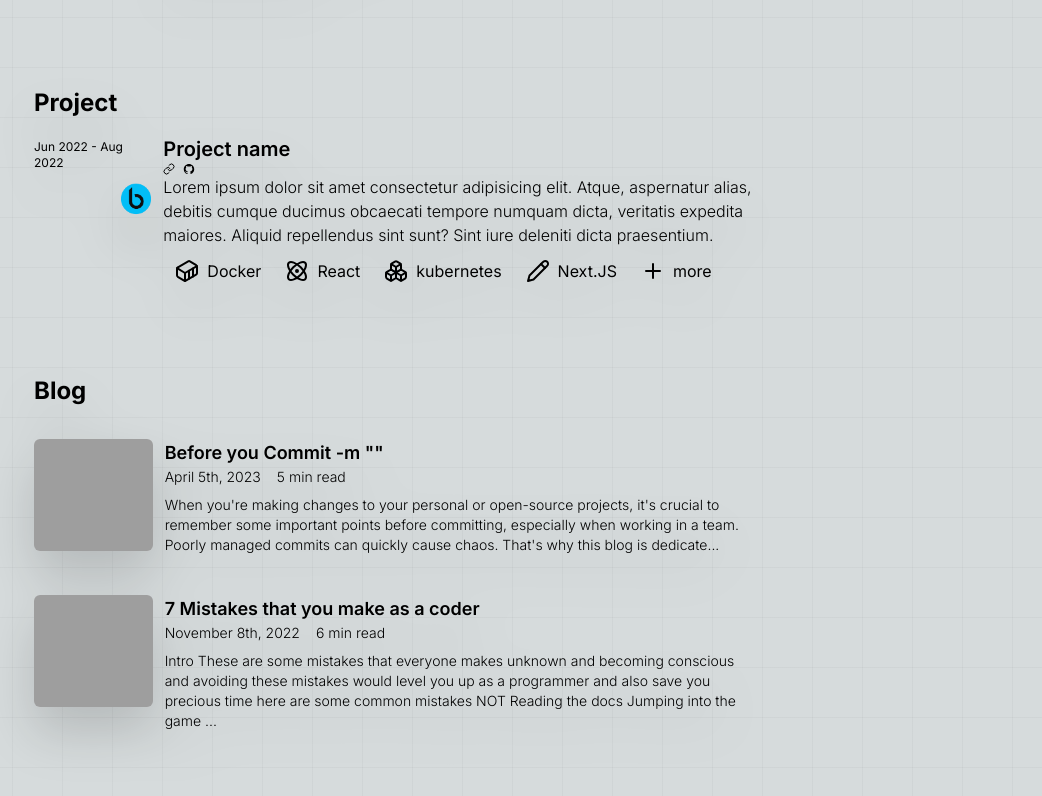
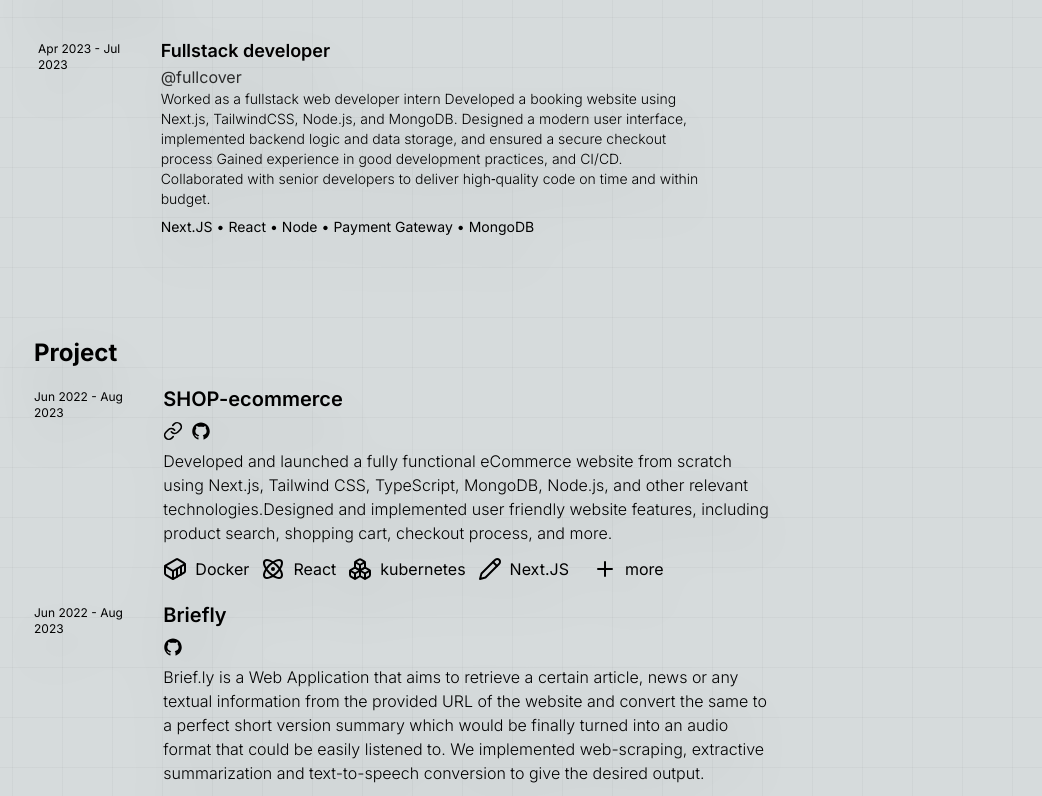
Before and after one commit to raunakgurud09/empty-next13, a Next.js app: page / in a window 1280 px wide. Shown: the part 983-1779 px from the top of the page, without its empty margins (238-1280 px from the left). Built offline with nearby package versions, Linux system fonts and the light colour scheme; grey boxes are pictures that could not be loaded.

Commit message:
feat: adding data

```diff
--- a/components/blog.tsx
+++ b/components/blog.tsx
@@ -1,4 +1,4 @@
-import { posts } from "@/data/hashnode.json"
+import { posts } from "@/data/hashnode.js"
 import NextImage from "next/image"
 import { format, parseISO } from "date-fns"
 
--- a/components/experience.tsx
+++ b/components/experience.tsx
@@ -1,10 +1,5 @@
 import { Link } from "lucide-react"
-
-const tools = [
-  "Next.js",
-  "Redux",
-  "Node"
-]
+import { experiences } from "@/data/experience.js"
 
 
 export default function Experience() {
@@ -13,9 +8,17 @@ export default function Experience() {
       <h3 className="font-bold text-2xl px-4">Experience</h3>
       <div className="flex flex-col space-y-2">
         {
-          [...Array(1)].map((_, i) => (
+          experiences.map((exp, i) => (
             <div className="px-4" key={i}>
-              <ExperienceCard />
+              <ExperienceCard
+                _id={exp._id}
+                date={exp.date}
+                position={exp.position}
+                proof_of_work={exp.proof_of_work}
+                place_of_work={exp.place_of_work}
+                brief={exp.brief}
+                skills={exp.skills}
+              />
             </div>
           ))
         }
@@ -24,20 +27,45 @@ export default function Experience() {
   )
 }
 
-function ExperienceCard() {
+type Props = {
+  _id: string;
+  date: string;
+  position: string;
+  proof_of_work: string;
+  place_of_work: string;
+  brief: string;
+  skills: string[];
+}
+
+function ExperienceCard(
+  {
+    _id,
+    date,
+    position,
+    proof_of_work,
+    place_of_work,
+    brief,
+    skills
+  }: Props
+) {
   return (
     <div className="flex flex-col md:flex-row mx-auto py-4 ease-in transition-all rounded-md">
-      <div className="w-full md:w-2/12 p-1 py-2 text-xs">Jun 2022 - ongoing</div>
+      <div className="w-full md:w-2/12 p-1 py-2 text-xs">{date}</div>
       <div className="w-full md:w-9/12 flex flex-col p-1 ">
-        <h4 className="text-lg font-semibold">Title of position</h4>
+        <h4 className="text-lg font-semibold">{position}</h4>
         <div className="flex items-center justify-start">
-          <Link size={12}/>
-          <p className="opacity-80 ml-2"> link to work</p>
+          <p className="opacity-80">
+            <a href={proof_of_work} target="_black">
+              @{place_of_work}
+            </a>
+          </p>
         </div>
-        <p className="text-sm font-light">Lorem ipsum dolor sit amet consectetur adipisicing elit. Ipsa, fuga est, nam alias dolore sunt quo sit facere esse cumque debitis animi explicabo eum, eius quidem commodi quis repellendus excepturi necessitatibus sapiente deleniti ut ipsum sequi. Amet quod dolorem deserunt placeat, debitis corrupti delectus fugiat mollitia, laboriosam facilis officiis deleniti</p>
+        <p className="text-sm font-light">
+          {brief}
+        </p>
         <div className="flex flex-row mt-2">
           {
-            tools.map((t, i) =>
+            skills.map((t, i) =>
               <p key={i} className="text-sm">
                 {i != 0 && <span className="mx-1">•</span>}
                 {t} </p>
--- a/components/main.tsx
+++ b/components/main.tsx
@@ -7,7 +7,7 @@ import Socials from './socials'
 
 export default function Main() {
   return (
-    <section className='flex flex-col-reverse md:flex-row w-full mx-auto space-y-4 px-4 mt-32 mb-36 '>
+    <section className='flex flex-col-reverse md:flex-row w-full h-screen   mx-auto space-y-4 px-4  '>
       <div className="absolute top-0 left-0 right-0">
         <div className="absolute left-10 md:left-32 top-1 -z-10 overflow-visible opacity-20">
           <div className="circle-1 -z-10 h-[400px] w-[200px] rounded-full bg-cyan-400 mix-blend-multiply blur-[128px]" />
--- a/components/project.tsx
+++ b/components/project.tsx
@@ -7,6 +7,8 @@ import { Atom, BookPlus, Boxes, Cat, Clapperboard, ContainerIcon, Link, Pencil,
 import { useState } from "react"
 import More from "./more"
 import { AiFillGithub } from "react-icons/ai"
+
+import { projects } from "@/data/projects.js"
 
 const skills = [
   {
@@ -51,9 +53,17 @@ export default function Project() {
       <h3 className="text-2xl px-4 font-bold">Project</h3>
       <div className="flex flex-col space-y-2">
         {
-          [...Array(1)].map((_, i) => (
+          projects.map((proj, i) => (
             <div className="px-4" key={i}>
-              <ProjectCard />
+              <ProjectCard
+                _id={proj._id}
+                name={proj.name}
+                date={proj.date}
+                live_website={proj.live_website}
+                github={proj.github}
+                image={proj.image}
+                brief={proj.brief}
+              />
             </div>
           ))
         }
@@ -64,30 +74,52 @@ export default function Project() {
   )
 }
 
-function ProjectCard() {
+type Props = {
+  _id: string;
+  date?: string;
+  name: string;
+  live_website?: string;
+  github?: string;
+  brief: string;
+  image?: string;
+  skills?: {
+    name?: string;
+    icon?: string;
+  }[];
+}
+
+function ProjectCard({
+  _id,
+  date,
+  name,
+  live_website,
+  github,
+  brief,
+  image,
+}: Props) {
   const [show, setShow] = useState(false)
 
   return (
     <div className="flex flex-col md:flex-row">
       <div className="w-full md:w-2/12 flex flex-col-reverse md:flex-col">
-        <p className="text-xs mt-1 mb-2" >Jun 2022 - Aug 2022</p>
+        <p className="text-xs mt-1 mb-2" >{date}</p>
         <div className="w-full flex justify-start md:justify-end items-center">
-          <NextImage
-            src={briefly}
+          {/* <NextImage
+            src={brief}
             alt="logo"
             width={30}
             height={30}
             className="m-1"
-          />
+          /> */}
         </div>
       </div>
       <div className="w-full md:ml-2 md:w-10/12">
-        <h4 className="text-xl font-semibold">Project name</h4>
-        <div className="flex space-x-2">
-          <a href=""><Link size={12} /></a>
-          <a href=""><AiFillGithub size={12} /></a>
+        <h4 className="text-xl font-semibold">{name}</h4>
+        <div className="flex space-x-2 my-2">
+          {live_website && <a href={live_website} target="_black"><Link size={20} /></a>}
+          {github && <a href={github} target="_black"><AiFillGithub size={20} /></a>}
         </div>
-        <p className="font-light">Lorem ipsum dolor sit amet consectetur adipisicing elit. Atque, aspernatur alias, debitis cumque ducimus obcaecati tempore numquam dicta, veritatis expedita maiores. Aliquid repellendus sint sunt? Sint iure deleniti dicta praesentium.</p>
+        <p className="font-light">{brief}</p>
         <div className="flex flex-wrap my-1">
           {
             show ? skills.map((skill, i) => {
--- a/components/skillCard.tsx
+++ b/components/skillCard.tsx
@@ -9,7 +9,7 @@ type Props = {
 
 export default function SkillCard({ skill }: Props) {
   return (
-    <div className="flex px-3 py-2 space-x-2 hover:bg-white/10 rounded-full">
+    <div className="flex pr-3 py-2 space-x-2 hover:bg-white/10 rounded-full">
       <span>{skill.icon}</span>
       <p>{skill.name}</p>
     </div>
--- /dev/null
+++ b/data/experience.js
@@ -0,0 +1,12 @@
+export const experiences = [
+  {
+    _id: "1",
+    date: "Apr 2023 - Jul 2023",
+    position: "Fullstack developer",
+    proof_of_work: "https://www.fullcover.in",
+    place_of_work: "fullcover",
+    brief:
+      "Worked as a fullstack web developer intern Developed a booking website using Next.js, TailwindCSS, Node.js, and MongoDB. Designed a modern user interface, implemented backend logic and data storage, and ensured a secure checkout process Gained experience in good development practices, and CI/CD.   Collaborated with senior developers to deliver high‑quality code on time and within budget.",
+    skills: ["Next.JS", "React", "Node", "Payment Gateway", "MongoDB"],
+  },
+];
--- /dev/null
+++ b/data/hashnode.js
@@ -0,0 +1,36 @@
+export const posts = [
+  {
+    _id: "642da535a7ccc50a04716f0a",
+    slug: "before-you-commit-m",
+    title: 'Before you Commit -m ""',
+    brief:
+      "When you're making changes to your personal or open-source projects, it's crucial to remember some important points before committing, especially when working in a team. Poorly managed commits can quickly cause chaos. That's why this blog is dedicate...",
+    coverImage:
+      "https://cdn.hashnode.com/res/hashnode/image/upload/v1680711199803/1e656bd3-386f-48d2-8c6f-be5e7926eabe.png",
+    dateAdded: "2023-04-05T16:43:33.257Z",
+    readingTime: {
+      text: "6 min read",
+      minutes: 5.21,
+      time: 312600,
+      words: 1042,
+    },
+    wordCount: 1042,
+  },
+  {
+    _id: "6369dc6d3dc38833f35c2fc1",
+    slug: "7-mistakes-that-you-make-as-a-coder",
+    title: "7 Mistakes that you make as a coder",
+    brief:
+      "Intro\nThese are some mistakes that everyone makes unknown and becoming conscious and avoiding these mistakes would level you up as a programmer and also save you precious time \nhere are some common mistakes\nNOT Reading the docs\nJumping into the game ...",
+    coverImage:
+      "https://cdn.hashnode.com/res/hashnode/image/upload/v1667881846517/l_cqIws6D.png",
+    dateAdded: "2022-11-08T04:34:53.448Z",
+    readingTime: {
+      text: "7 min read",
+      minutes: 6.295,
+      time: 377700,
+      words: 1259,
+    },
+    wordCount: 1260,
+  },
+];
--- /dev/null
+++ b/data/projects.js
@@ -0,0 +1,49 @@
+export const projects = [
+  {
+    _id: "1",
+    date: "Jun 2022 - Aug 2023",
+    name: "SHOP-ecommerce",
+    live_website: "shop.project.raunakgurud.com",
+    github: "https://github.com/raunakgurud09/SHOP-ecommerce",
+    brief:
+      "Developed and launched a fully functional eCommerce website from scratch using Next.js, Tailwind CSS, TypeScript, MongoDB, Node.js, and other relevant technologies.Designed and implemented user friendly website features, including product search, shopping cart, checkout process, and more.",
+    image: "",
+    skills: [
+      {
+        values: "",
+        icon: "",
+      },
+    ],
+  },
+  {
+    _id: "2",
+    date: "Jun 2022 - Aug 2023",
+    name: "Briefly",
+    github: "https://github.com/raunakgurud09/briefly",
+    brief:
+      "Brief.ly is a Web Application that aims to retrieve a certain article, news or any textual information from the provided URL of the website and convert the same to a perfect short version summary which would be finally turned into an audio format that could be easily listened to. We implemented web-scraping, extractive summarization and text-to-speech conversion to give the desired output.",
+    image: "",
+    skills: [
+      {
+        values: "",
+        icon: "",
+      },
+    ],
+  },
+  {
+    _id: "3",
+    date: "Jun 2022 - Aug 2023",
+    name: "Renm - store and share tracks",
+    live_website: "music-app-seven-beryl.vercel.app",
+    github: "https://github.com/raunakgurud09/briefly",
+    brief:
+      "Followed industry best practices to create a scalable and robust application. Created an intuitive user interface that allows users to easily upload, share, and manage their tracks.Enabled users to create and share playlists. Resulted in a high‑quality and feature‑rich music hosting platform that caters to both casual and professional users",
+    image: "",
+    skills: [
+      {
+        values: "",
+        icon: "",
+      },
+    ],
+  },
+];
```
Also changed, not shown: components/socials.tsx (+17 -7 lines).
